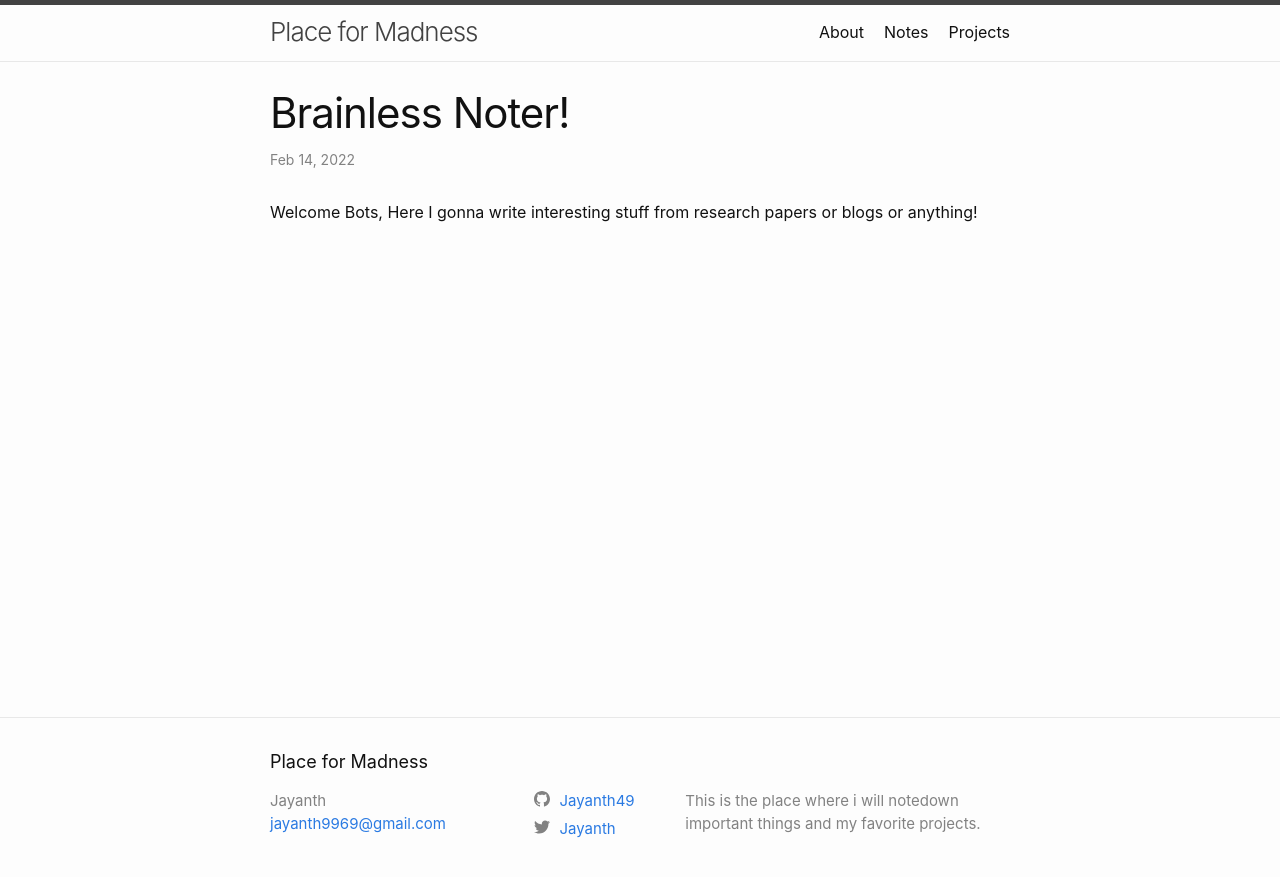
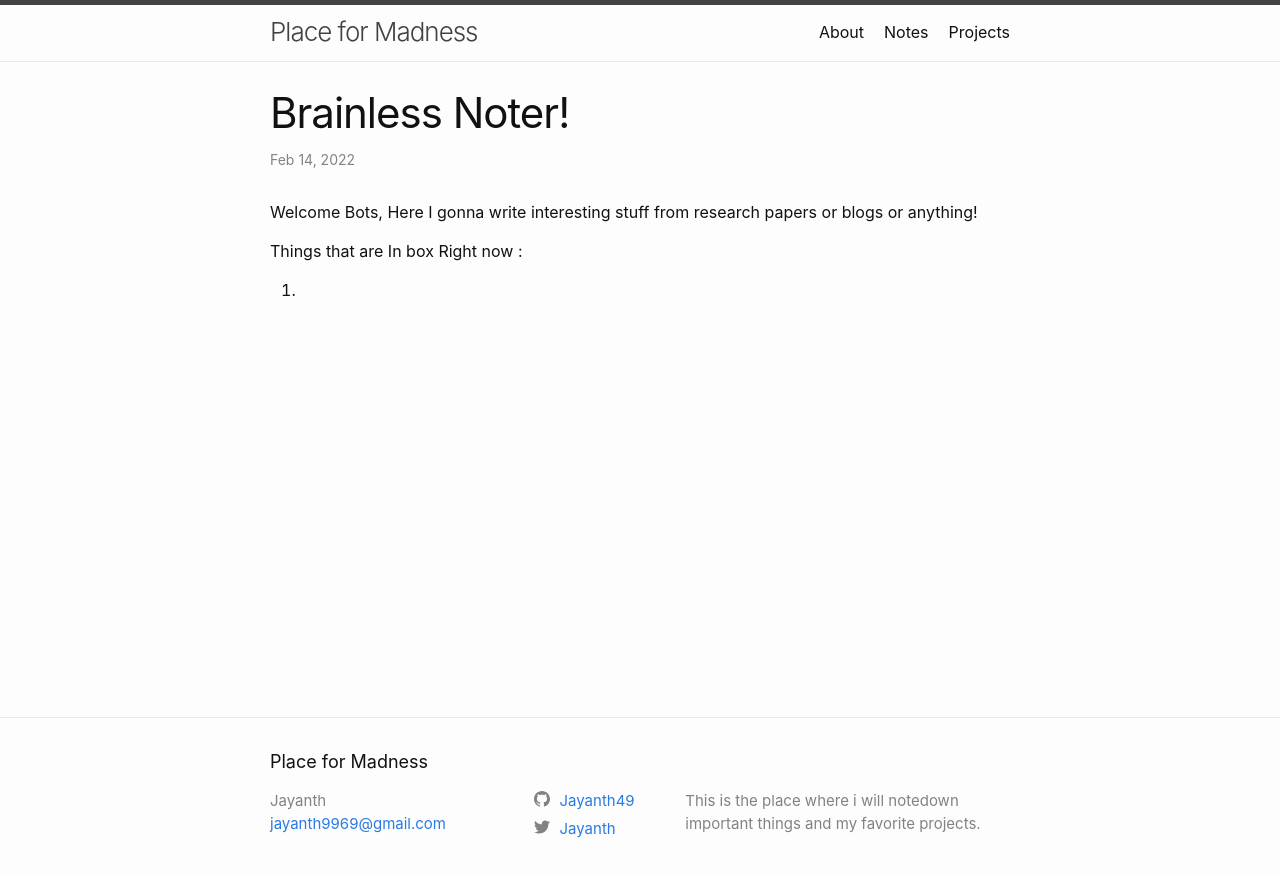
Before and after one commit to Jayanth49/Jayanth49.github.io, a Jekyll site: the page built from blog-Notes/_posts/2022-02-14-My-Notes.markdown, in a window 1280 px wide. Shown: the top 877 px of the page. Built offline with Jekyll 4.4.1, drawn with Linux system fonts in a browser that asks for light colours.

Commit message:
Update 2022-02-14-My-Notes.markdown

```diff
--- a/blog-Notes/_posts/2022-02-14-My-Notes.markdown
+++ b/blog-Notes/_posts/2022-02-14-My-Notes.markdown
@@ -6,3 +6,7 @@ category: Notes
 ---
 
 Welcome Bots, Here I gonna write interesting stuff from research papers or blogs or anything!
+
+Things that are In box Right now :
+
+1.
```
